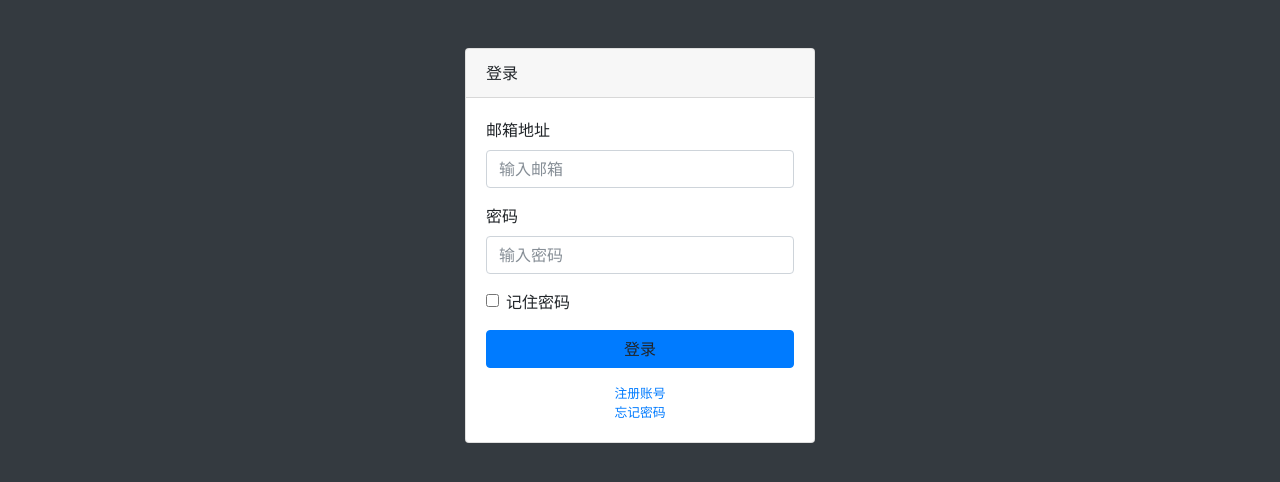
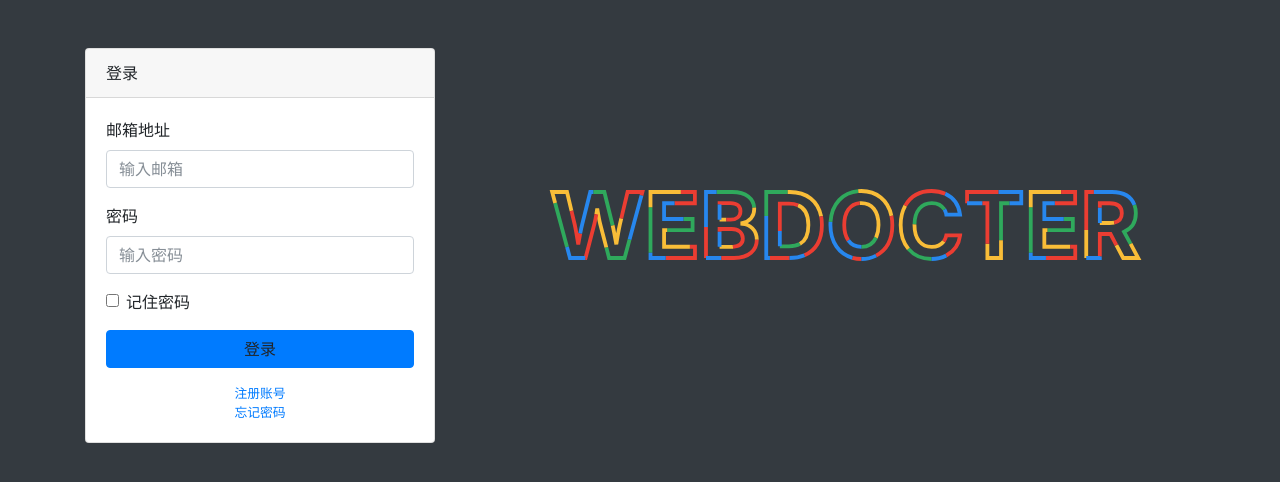
Before and after one commit to AserJoker/webdocter, a website with bundled scripts: page src/login.html in a window 1280 px wide. Built offline with nearby package versions, Linux system fonts and the light colour scheme.

Commit message:
add effect

```diff
--- a/src/login.html
+++ b/src/login.html
@@ -19,7 +19,6 @@
 <body class="bg-dark">
   <div class="container">
     <div class="row">
-      <div class="col-4"></div>
       <div class="col-4">
         <div class="card card-login mx-auto mt-5">
           <div class="card-header">登录</div>
@@ -27,8 +26,7 @@
             <form>
               <div class="form-group">
                 <label for="Email">邮箱地址<span class="error-info" id="error-info-Email">请输入邮箱地址</span></label>
-                <input class="form-control" id="Email" type="email" aria-describedby="emailHelp"
-                  placeholder="输入邮箱">
+                <input class="form-control" id="Email" type="email" aria-describedby="emailHelp" placeholder="输入邮箱">
               </div>
               <div class="form-group">
                 <label for="Password">密码<span class="error-info" id="error-info-Password">请输入密码</span></label>
@@ -49,6 +47,21 @@
           </div>
         </div>
       </div>
+      <div class="col-8">
+        <div class="logo-container">
+          <svg viewBox="0 0 1000 300">
+            <symbol id="line-text">
+              <text text-anchor="middle" x="50%" y="50%" dy=".4em">
+                WebDocter
+              </text>
+            </symbol>
+            <use xlink:href="#line-text" class="text"></use>
+            <use xlink:href="#line-text" class="text"></use>
+            <use xlink:href="#line-text" class="text"></use>
+            <use xlink:href="#line-text" class="text"></use>
+          </svg>
+        </div>
+      </div>
     </div>
   </div>
   <!-- Bootstrap core JavaScript-->
```
